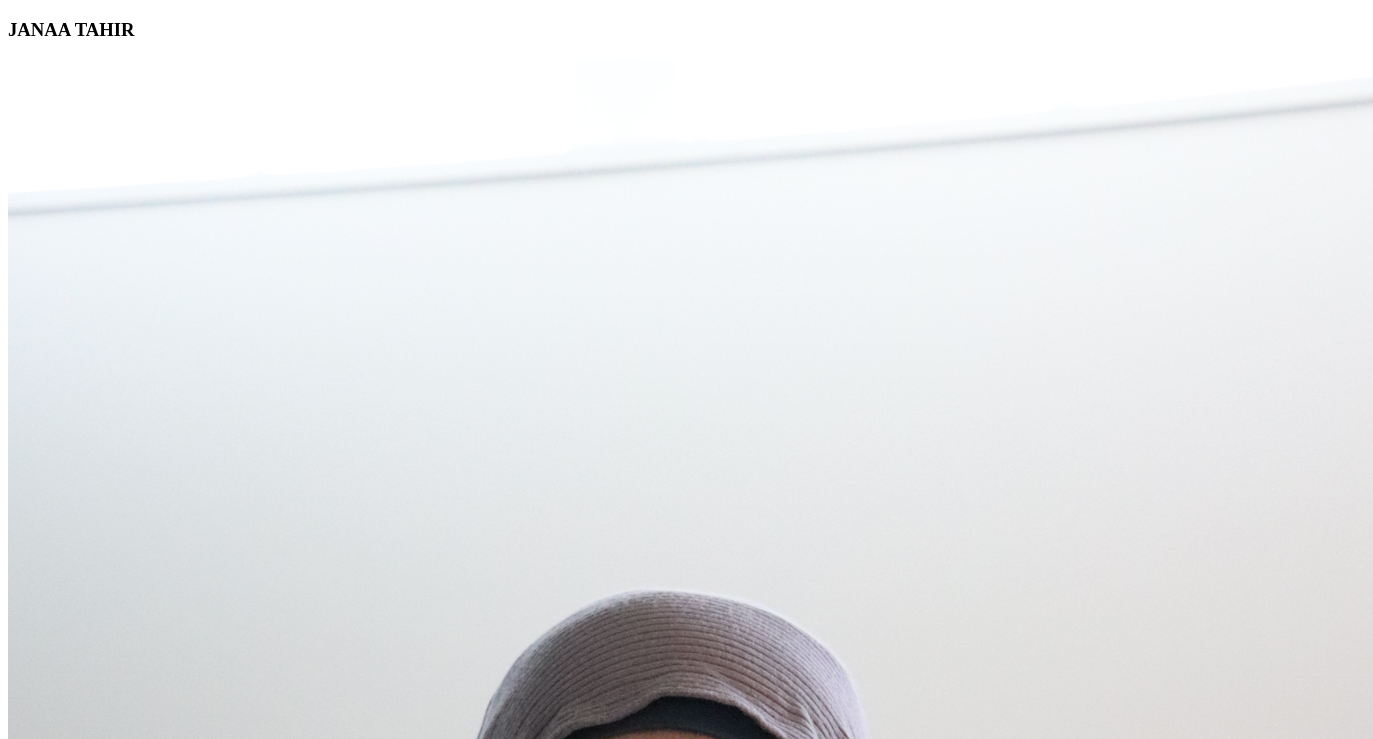
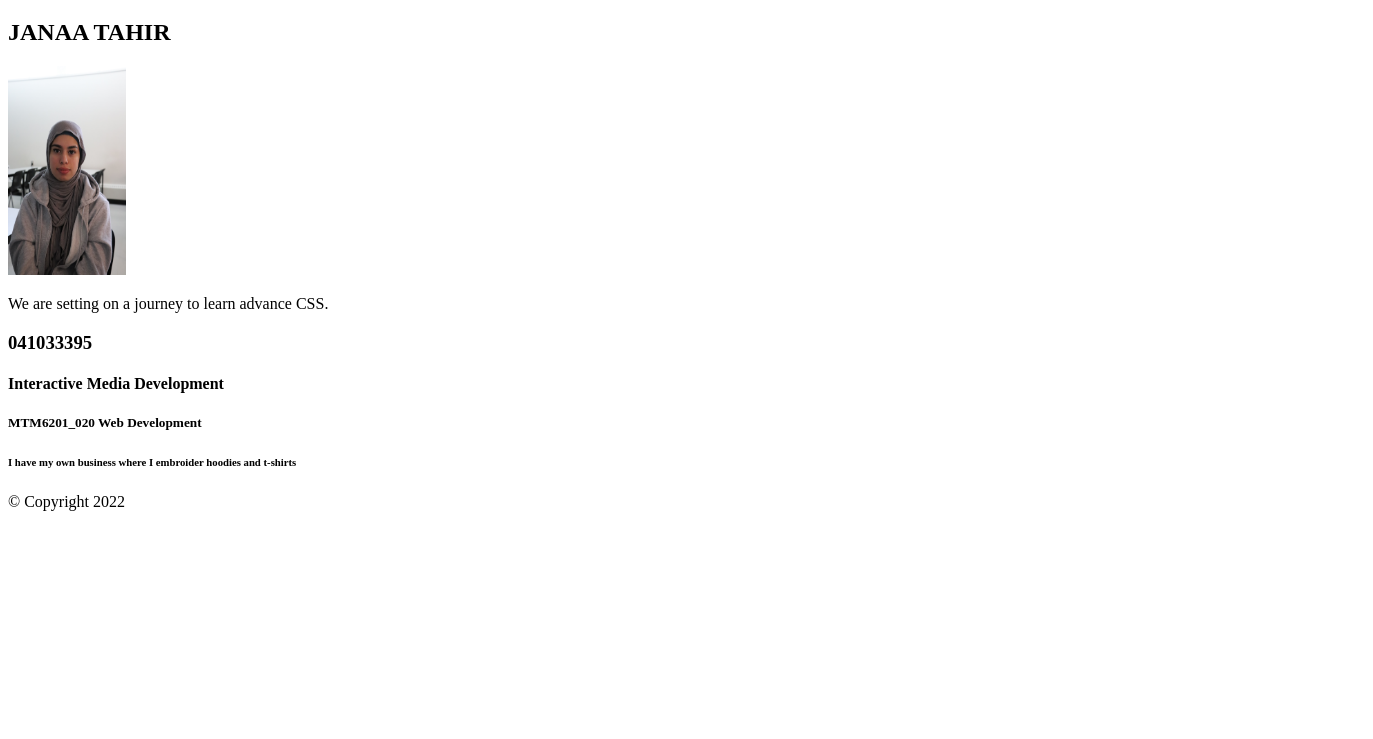
Before and after one commit to CodestarJt35/mtm6201-week1, a plain HTML site: page index.html in a window 1280 px wide. Shown: the part 61-800 px from the top of the page, 1373 px wide, since content can reach past the window. Drawn offline with Linux system fonts and the light colour scheme.

Commit message:
modified infex

```diff
--- a/index.html
+++ b/index.html
@@ -16,10 +16,14 @@
             <h1>Welcome to Week 1 of MTM6201 - Web Dev II  </h1>
          </header>
          <main>
-            <h3>JANAA TAHIR</h3>
-            <img src="./Proffesional Picture of Jana .jpg"/>
+            <h2>JANAA TAHIR</h2>
+            <img src="./Proffesional Picture of Jana .jpg" width="118" height="209">
             <p>We are setting on a journey to learn advance CSS.</p>
         </main>
+        <h3>041033395</h3>
+        <h4>Interactive Media Development</h4>
+        <h5>MTM6201_020 Web Development</h5>
+        <h6>I have my own business where I embroider hoodies and t-shirts</h6>
         <footer>
             <p>&copy; Copyright 2022 </p>
         </footer>
```
